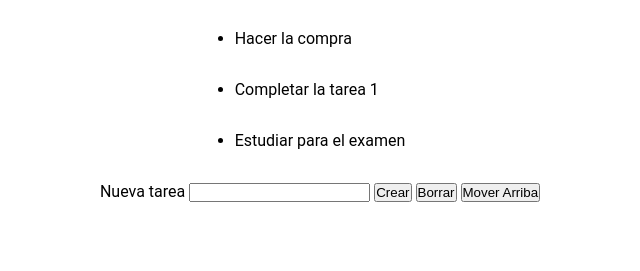
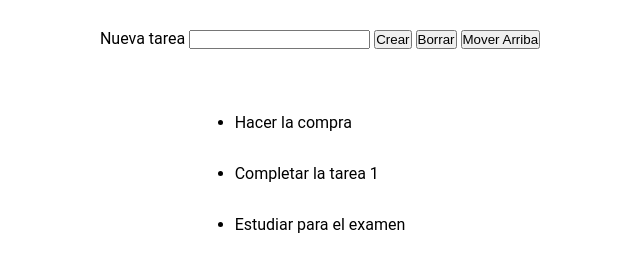
Before and after one commit to Juanma0186/DWEC, a plain HTML site: page TEMA_2/PRACTICAS/Practica 2-3/index.html in a window 1280 px wide. Shown: the part 121-392 px from the top of the page, without its empty margins (320-960 px from the left). Drawn offline with Linux system fonts and the light colour scheme.

Commit message:
Cambios menores

```diff
--- a/TEMA_2/PRACTICAS/Practica 2-3/index.html
+++ b/TEMA_2/PRACTICAS/Practica 2-3/index.html
@@ -12,6 +12,13 @@
   <div class="container">
     <h1>Lista de Tareas</h1>
     <div class="container-tareas">
+      <div class="crear">
+        <label for="tarea">Nueva tarea</label>
+        <input type="text" id="tarea">
+        <button onclick="añadirTarea()">Crear</button>
+        <button onclick="eliminarTarea()">Borrar</button>
+        <button onclick="moverArriba()">Mover Arriba</button>
+      </div>
       <div class="tareas">
         <ul id="lista-tareas">
           <li onclick="seleccionar(this)">Hacer la compra</li>
@@ -19,13 +26,7 @@
           <li onclick="seleccionar(this)">Estudiar para el examen</li>
         </ul>
       </div>
-      <div class="crear">
-        <label for="tarea">Nueva tarea</label>
-        <input type="text" id="tarea">
-        <button onclick="añadirTarea()">Crear</button>
-        <button onclick="eliminarTarea()">Borrar</button>
-        <button onclick="moverArriba()">Mover Arriba</button>
-      </div>
+
     </div>
   </div>
 
--- a/TEMA_2/PRACTICAS/Practica 2-3/style.css
+++ b/TEMA_2/PRACTICAS/Practica 2-3/style.css
@@ -34,6 +34,10 @@ body {
   gap: 2em;
 }
 
+.crear {
+  margin-bottom: 2em;
+}
+
 .tareas>ul>li {
   cursor: pointer;
 }
```
